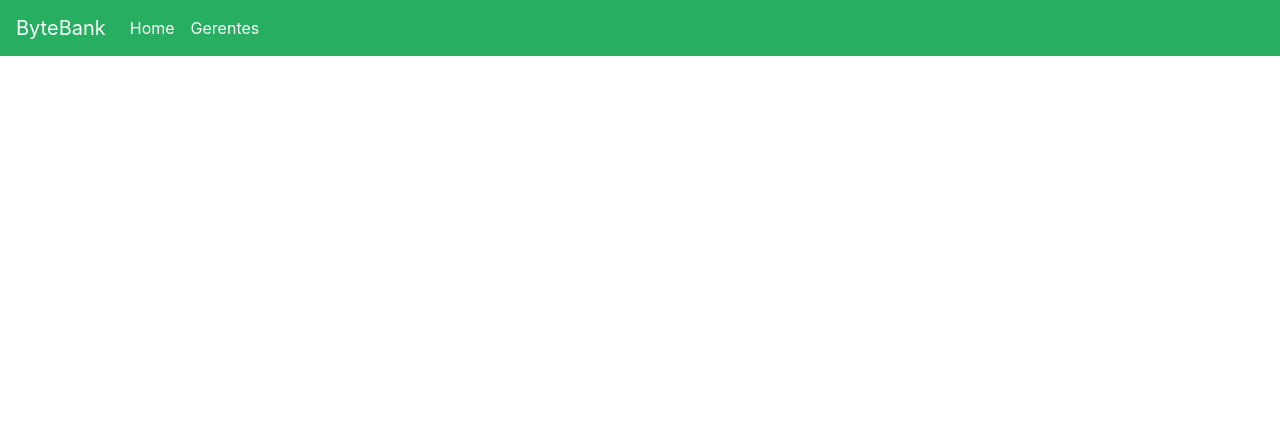
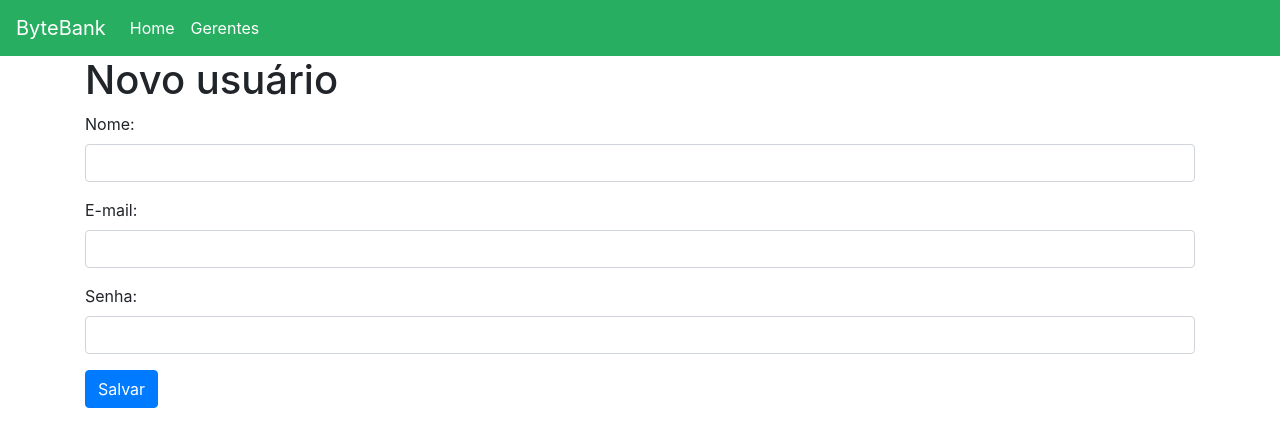
Before and after one commit to Igorx8/Estudos, a Vue app in the folder Estudos VueJs/VueX alura/: page /#/cadastro in a window 1280 px wide. Shown: the top 446 px of the page. Built offline with nearby package versions, Linux system fonts and the light colour scheme.

Commit message:
Parte 1 completa

```diff
--- a/Estudos VueJs/VueX alura/package.json
+++ b/Estudos VueJs/VueX alura/package.json
@@ -8,6 +8,7 @@
     "lint": "vue-cli-service lint"
   },
   "dependencies": {
+    "axios": "^0.21.1",
     "bootstrap": "^4.4.1",
     "core-js": "^3.4.4",
     "jquery": "^3.4.1",
--- a/Estudos VueJs/VueX alura/src/router/index.js
+++ b/Estudos VueJs/VueX alura/src/router/index.js
@@ -2,6 +2,7 @@
 import VueRouter from 'vue-router'
 import Gerentes from '../views/Gerentes.vue'
 import Home from '../views/Home.vue'
+import NovoUsuario from '../views/NovoUsuario.vue'
 
 Vue.use(VueRouter)
 
@@ -15,6 +16,11 @@
     path: '/gerentes',
     name: 'gerentes',
     component: Gerentes
+  },
+  {
+    path: '/cadastro',
+    name: 'cadastro.usuario',
+    component: NovoUsuario
   }
 ]
 
--- a/Estudos VueJs/VueX alura/src/views/NovoUsuario.vue
+++ b/Estudos VueJs/VueX alura/src/views/NovoUsuario.vue
@@ -1,3 +1,47 @@
 <template>
-    <h1> Novo usuário</h1>
+    <div class="container">
+        <h1> Novo usuário </h1>
+        <form @submit.prevent="enviarFormulario">
+            <div class="form-group">
+        <label for="nome">Nome: </label>
+        <input type="text" class="form-control" v-model="usuario.nome">
+    </div>
+    <div class="form-group">
+        <label for="email">E-mail: </label>
+        <input type="email" class="form-control" v-model="usuario.email">
+    </div>
+    <div class="form-group">
+        <label for="senha">Senha: </label>
+        <input type="password" class="form-control" v-model="usuario.senha">
+    </div>
+    <button class="btn btn-primary" type="submit">Salvar</button>
+        </form>
+    </div>
+
 </template>
+
+<script>
+import axios from 'axios'
+
+export default {
+
+    data() {
+
+        return {
+            usuario: {
+                nome: '',
+                senha: '',
+                email: ''
+            }
+        }
+    },
+
+    methods: {
+        enviarFormulario(){
+            axios.post('http://localhost:8000/auth/register', this.usuario)
+            .then(resposta => console.log(resposta))
+            .catch(erro => console.log(erro))
+        }
+    }
+}
+</script>
```
Also changed, not shown: 2 other files (tests, documents, lock files or other folders).
